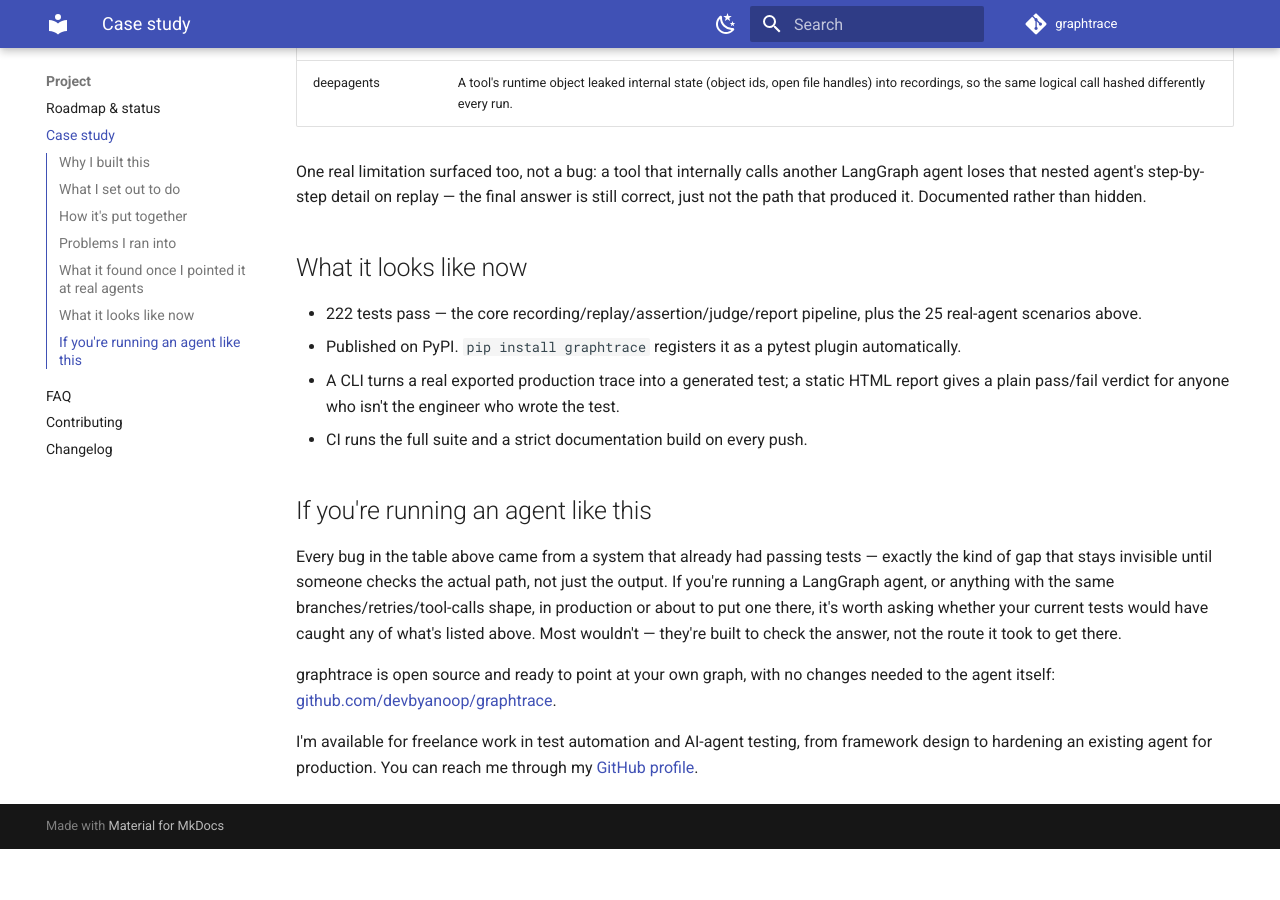
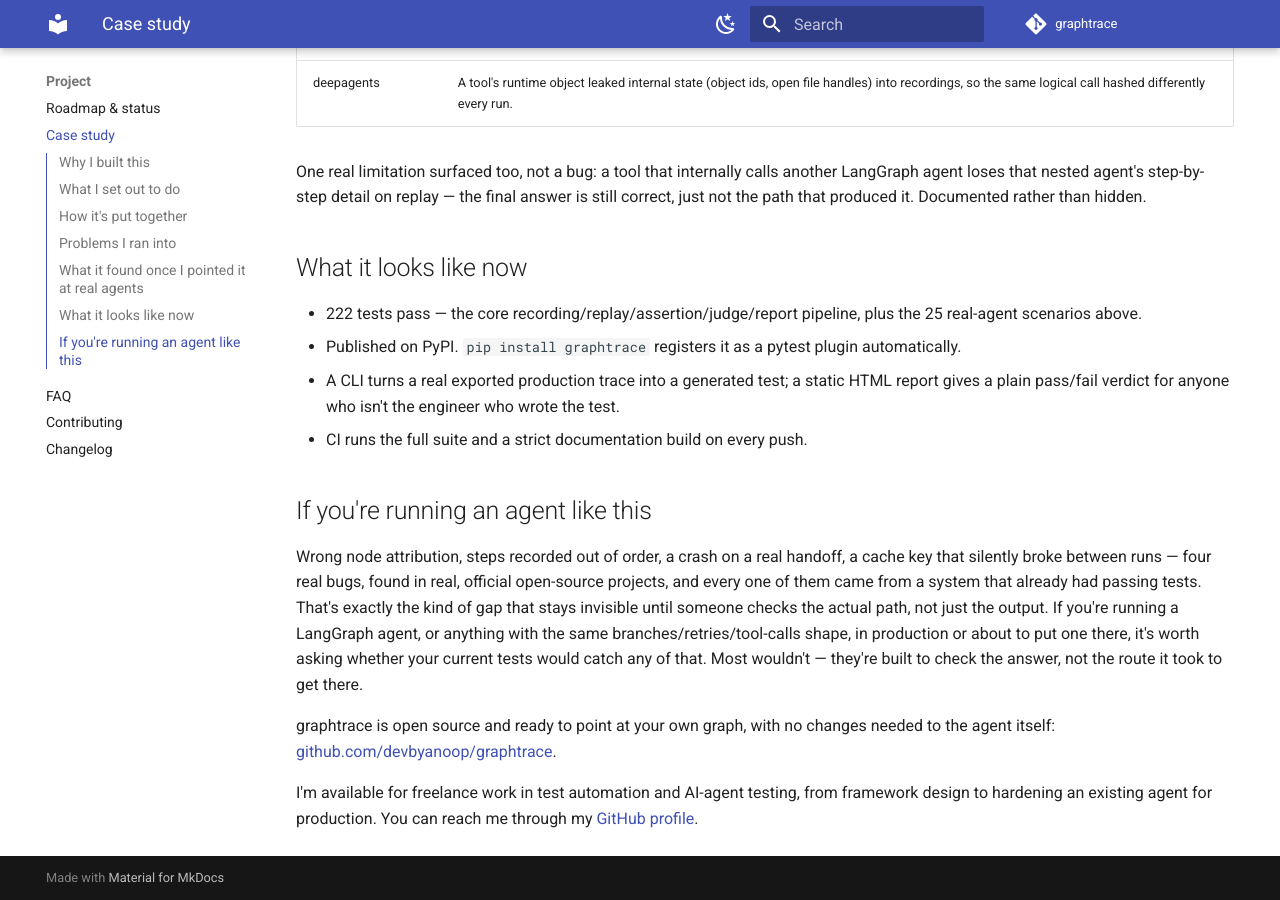
Before and after one commit to devbyanoop/graphtrace, an MkDocs documentation site: the page built from docs/project/case-study.md, in a window 1280 px wide and 900 px high, scrolled down 1952 px. Built offline with MkDocs 1.6.1 and Material for MkDocs 9.7.7, drawn with Linux system fonts in a browser that asks for light colours; comment, search, counter and statistics services are not loaded; before the commit the page ends 2801 px from its top, so only the background shows below that.

Commit message:
Case study: make the callout panel self-contained, not dependent on page layout

```diff
--- a/docs/project/case-study.md
+++ b/docs/project/case-study.md
@@ -88,11 +88,13 @@
 
 ## If you're running an agent like this
 
-Every bug in the table above came from a system that already had passing tests — exactly the kind of
-gap that stays invisible until someone checks the actual path, not just the output. If you're running a
+Wrong node attribution, steps recorded out of order, a crash on a real handoff, a cache key that
+silently broke between runs — four real bugs, found in real, official open-source projects, and every
+one of them came from a system that already had passing tests. That's exactly the kind of gap that
+stays invisible until someone checks the actual path, not just the output. If you're running a
 LangGraph agent, or anything with the same branches/retries/tool-calls shape, in production or about to
-put one there, it's worth asking whether your current tests would have caught any of what's listed
-above. Most wouldn't — they're built to check the answer, not the route it took to get there.
+put one there, it's worth asking whether your current tests would catch any of that. Most wouldn't —
+they're built to check the answer, not the route it took to get there.
 
 graphtrace is open source and ready to point at your own graph, with no changes needed to the agent
 itself: [github.com/devbyanoop/graphtrace](https://github.com/devbyanoop/graphtrace).
```
